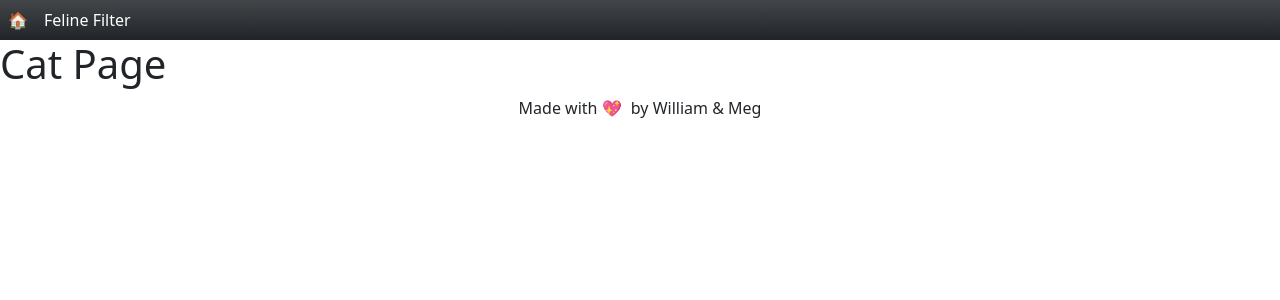
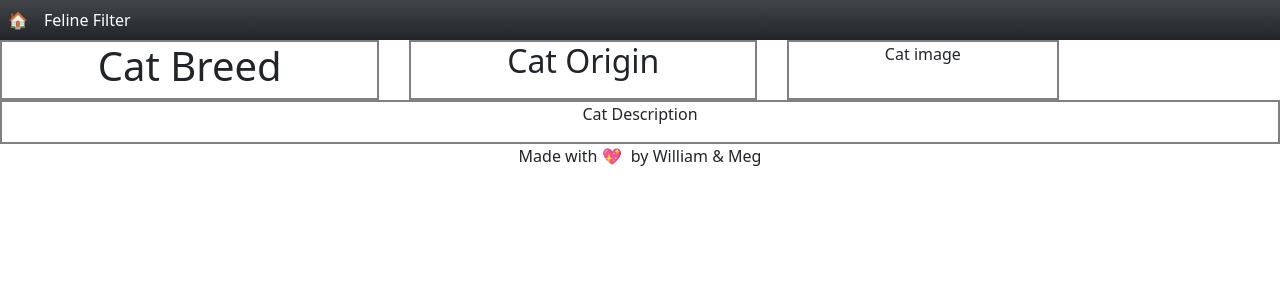
Before and after one commit to mesowa/Cat-app, a React (Create React App) app in the folder catapp/: page /CatPage in a window 1280 px wide. Shown: the top 300 px of the page. Built offline with nearby package versions, Linux system fonts and the light colour scheme.

Commit message:
day2update

```diff
--- a/catapp/src/components/CatPage.js
+++ b/catapp/src/components/CatPage.js
@@ -1,7 +1,24 @@
 import React from 'react'
 
 const CatPage = () => {
-  return <h1>Cat Page</h1>
+  return (
+    <>
+      <div className="grid-container">
+        <div className="grid-item">
+          <h1>Cat Breed</h1>
+        </div>
+        <div className="grid-item">
+          <h2>Cat Origin</h2>
+        </div>
+        <div className="grid-item">
+          <p>Cat image</p>
+        </div>
+      </div>
+      <div className="grid-item">
+        <p>Cat Description</p>
+      </div>
+    </>
+  )
 }
 
 export default CatPage
```
